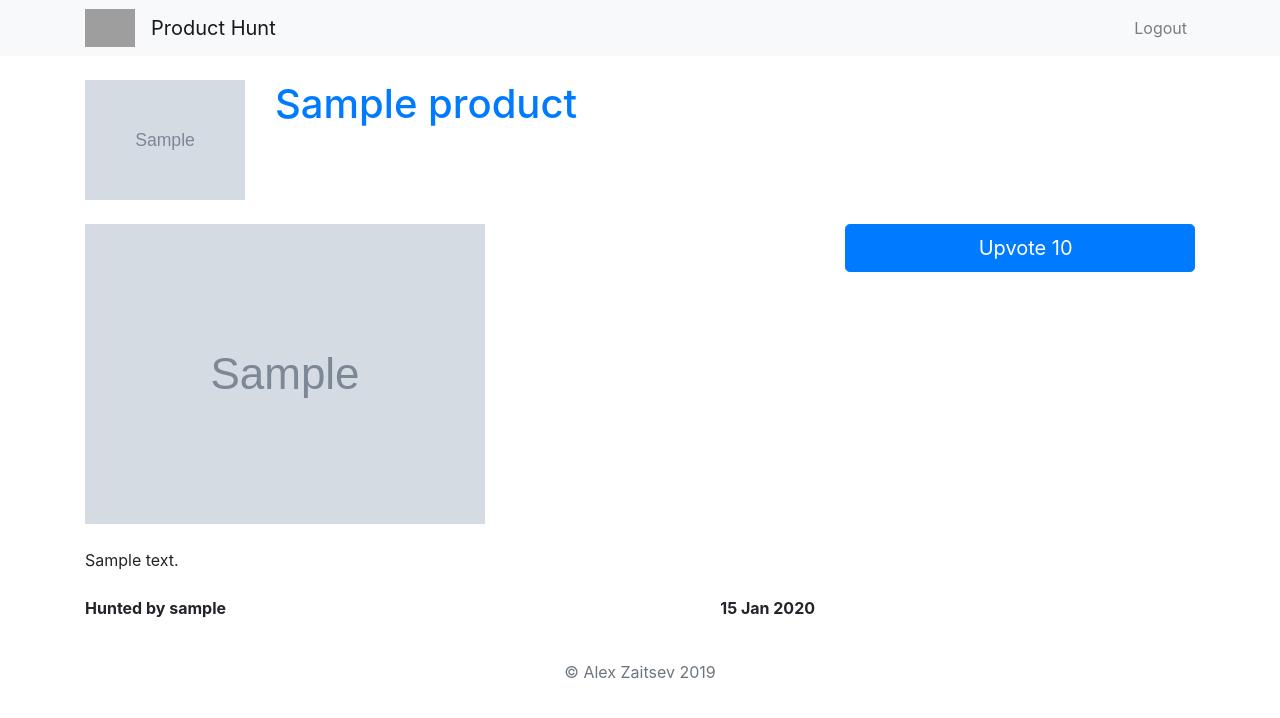
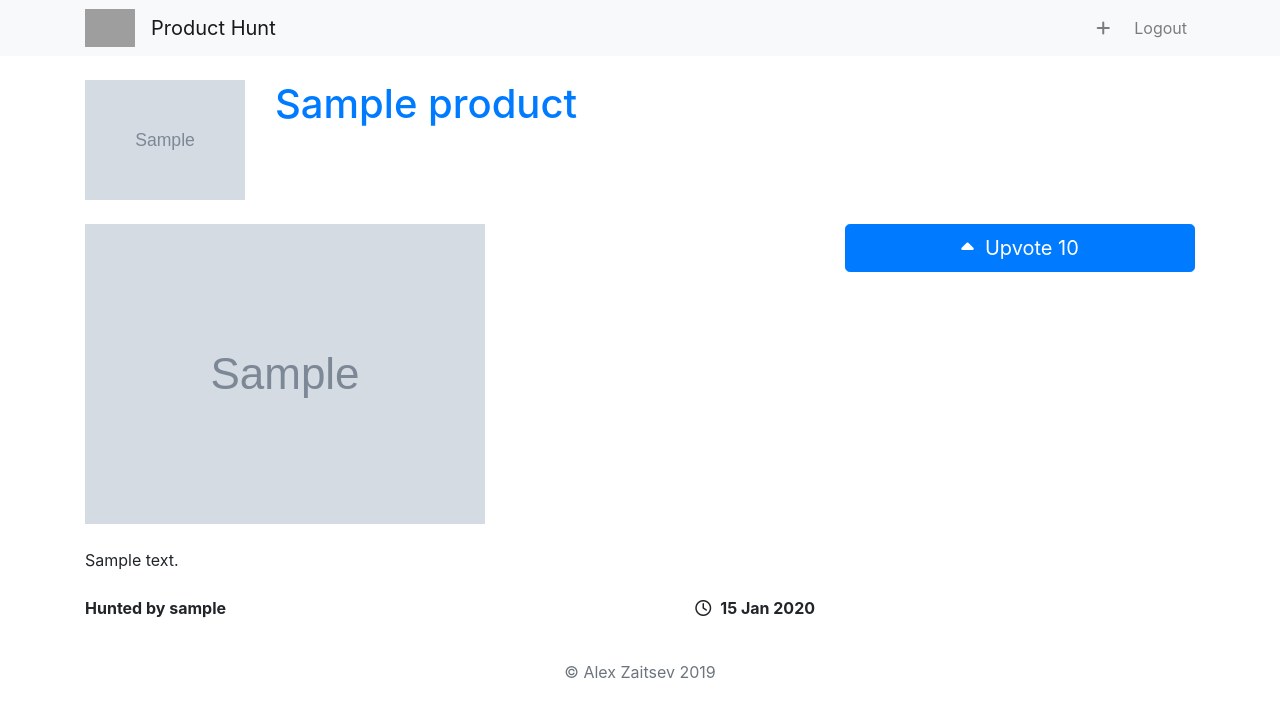
Before and after one commit to alexzaitsev/mn-projects, a Django app: page /products/1 in a window 1280 px wide. Shown: the top 718 px of the page. Run offline with Django 3.2, Linux system fonts and the light colour scheme; a user stored in the database is signed in; tables that the repository leaves empty hold one stand-in row (values such as "Sample post"); grey boxes marked "Sample" are stand-in pictures; some libraries are stand-ins or nearby versions; grey boxes are pictures that could not be loaded.

Commit message:
Polishing. Moving to Font Awesome 5

```diff
--- a/producthuntclone/templates/base.html
+++ b/producthuntclone/templates/base.html
@@ -4,7 +4,9 @@
 
     <link rel="stylesheet" href="https://stackpath.bootstrapcdn.com/bootstrap/4.3.1/css/bootstrap.min.css"
           integrity="sha384-ggOyR0iXCbMQv3Xipma34MD+dH/1fQ784/j6cY/iJTQUOhcWr7x9JvoRxT2MZw1T" crossorigin="anonymous">
-    <link href="{% static '/open-iconic/font/css/open-iconic-bootstrap.css' %}" rel="stylesheet">
+    <script src="https://kit.fontawesome.com/589e9a454c.js"></script>
+
+    <title>Product Hunt</title>
 </head>
 <body>
 
@@ -23,7 +25,7 @@
                 <ul class="navbar-nav ml-auto">
                     {% if user.is_authenticated %}
                         <li class="nav-item">
-                            <a class="nav-link" href="{% url 'create' %}"><span class="oi oi-plus pt-1 pr-2"></span></a>
+                            <a class="nav-link" href="{% url 'create' %}"><span class="fas fa-plus pt-1 pr-2"></span></a>
                         </li>
 
                         <li class="nav-item">
--- a/products/templates/products/detail.html
+++ b/products/templates/products/detail.html
@@ -19,7 +19,7 @@
     <div class="col-4">
         {% if user.is_authenticated %}
         <a href="javascript:{document.getElementById('upvote').submit()}">
-            <button class="btn btn-primary btn-lg btn-block"><span class="oi oi-caret-top"></span>&nbsp;&nbsp;Upvote {{ product.votes_total }}</button>
+            <button class="btn btn-primary btn-lg btn-block"><span class="fas fa-caret-up"></span>&nbsp;&nbsp;Upvote {{ product.votes_total }}</button>
         </a>
         {% endif %}
     </div>
@@ -38,7 +38,7 @@
         <strong>Hunted by {{ product.hunter.username }}</strong>
     </div>
     <div class="col-4 text-right">
-        <strong>{{ product.pub_date_pretty }}</strong>
+        <span class="far fa-clock"></span>&nbsp;&nbsp;<strong>{{ product.pub_date_pretty }}</strong>
     </div>
 </div>
 
```
Also changed, not shown: products/templates/products/home.html (+6 -2 lines).
